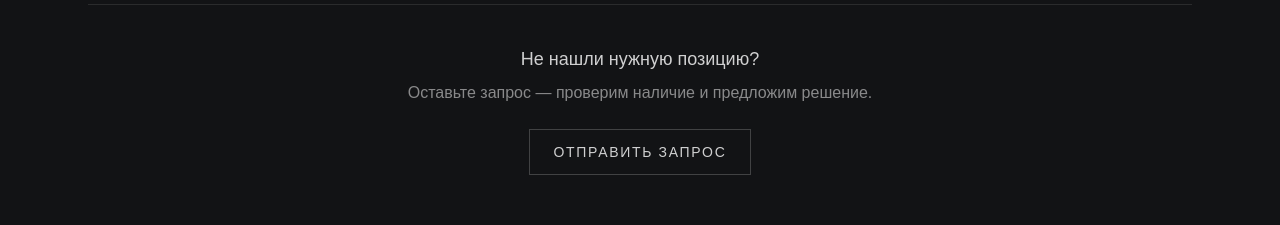
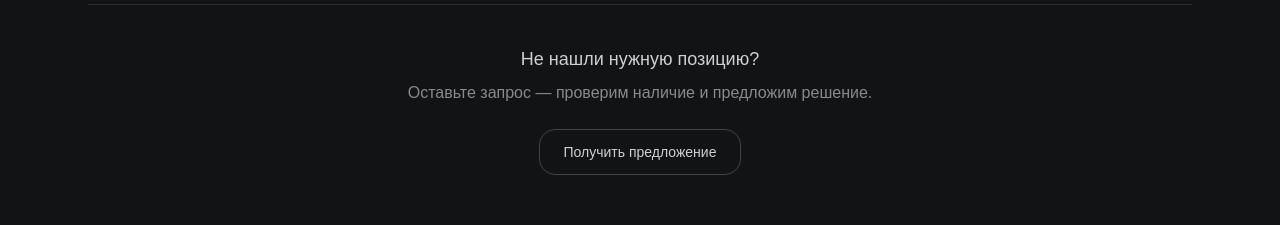
Before and after one commit to atusourcing/atu-sourcing, a Next.js app: page / in a window 1280 px wide. Shown: the part 3080-3305 px from the top of the page. Built offline with nearby package versions, Linux system fonts and the light colour scheme.

Commit message:
Improve success message UX

```diff
--- a/app/page.tsx
+++ b/app/page.tsx
@@ -424,12 +424,12 @@ export default function RussiaSourcingLandingPage() {
                 Оставьте запрос — проверим наличие и предложим решение.
               </p>
 
-              <a
-                href="#request"
-                className="mt-6 inline-block border border-white/20 px-6 py-3 text-sm uppercase tracking-[0.12em] text-white/80 transition hover:border-white/40 hover:text-white"
-              >
-                Отправить запрос
-              </a>
+             <a
+  href="#request"
+  className="mt-6 inline-flex items-center justify-center rounded-2xl border border-white/20 px-6 py-3 text-sm font-medium text-white/80 transition duration-200 hover:border-white/40 hover:text-white hover:bg-white/[0.04]"
+>
+  Получить предложение
+</a>
             </div>
           </section>
 
```
